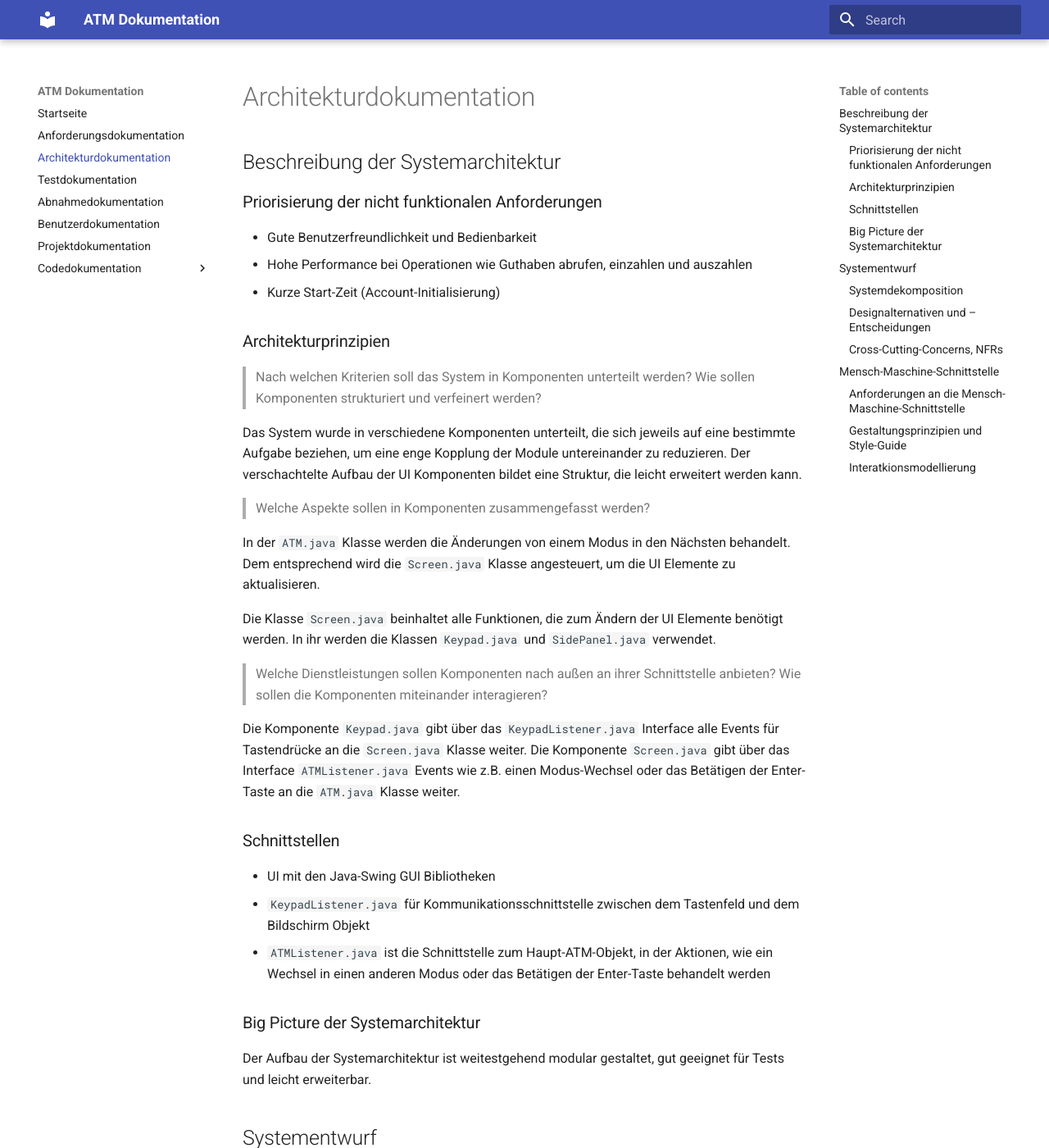
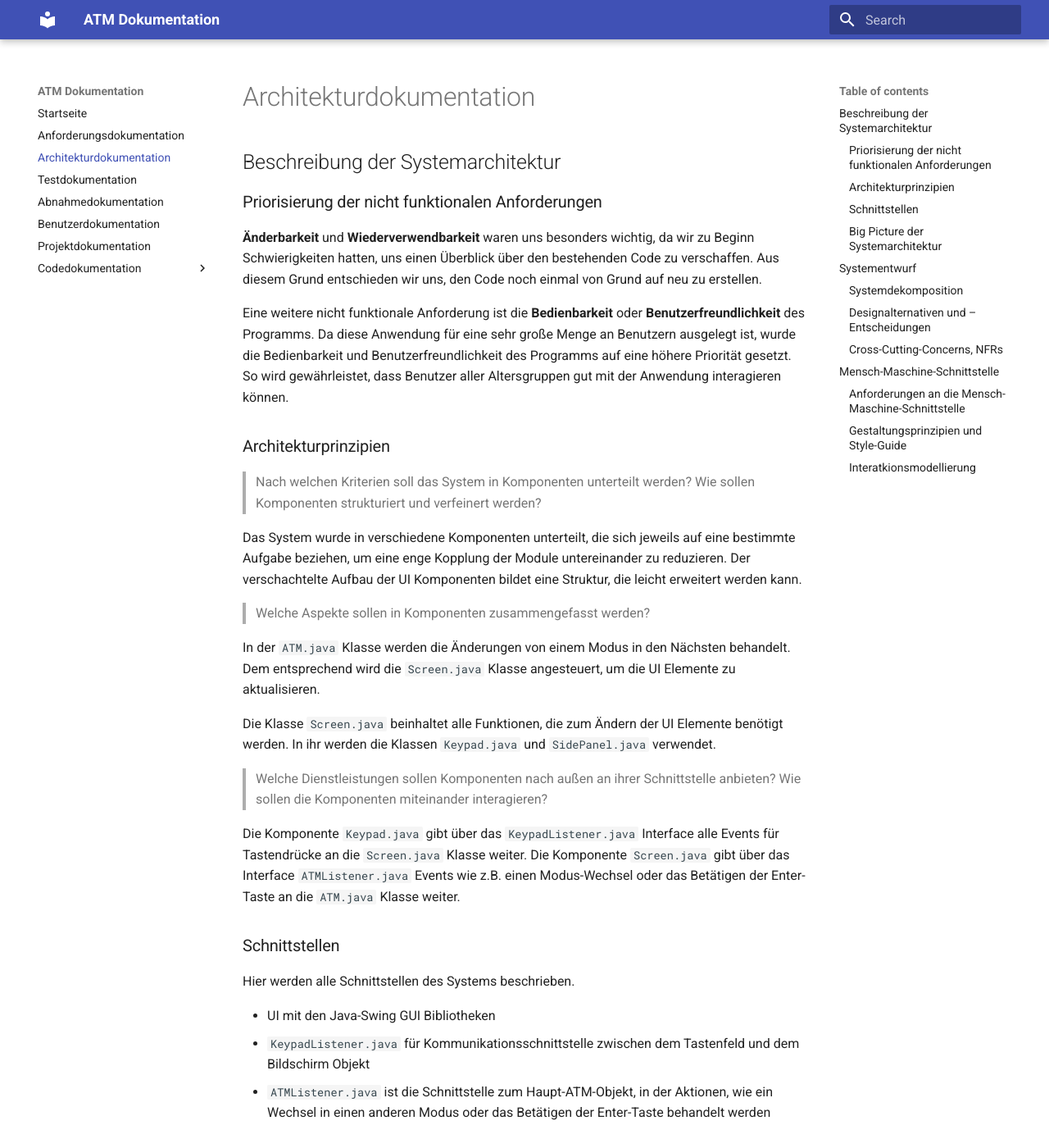
Before and after one commit to Halfpipe-SD/ATM, an MkDocs documentation site: the page built from docs/docs/architecture-docs.md, in a window 1280 px wide and 1400 px high. Shown: the whole window at 82% size. Built offline with MkDocs 1.6.1 and Material for MkDocs 9.7.7, drawn with Linux system fonts in a browser that asks for light colours; some of the changed text lies outside the part shown.

Commit message:
Verbesserung der Priorisierung der nicht funktionalen Anforderungen und refactoring der admin view

```diff
--- a/docs/docs/architecture-docs.md
+++ b/docs/docs/architecture-docs.md
@@ -4,9 +4,9 @@
 
 ### Priorisierung der nicht funktionalen Anforderungen
 
-- Gute Benutzerfreundlichkeit und Bedienbarkeit
-- Hohe Performance bei Operationen wie Guthaben abrufen, einzahlen und auszahlen
-- Kurze Start-Zeit (Account-Initialisierung)
+**Änderbarkeit** und **Wiederverwendbarkeit** waren uns besonders wichtig, da wir zu Beginn Schwierigkeiten hatten, uns einen Überblick über den bestehenden Code zu verschaffen. Aus diesem Grund entschieden wir uns, den Code noch einmal von Grund auf neu zu erstellen.
+
+Eine weitere nicht funktionale Anforderung ist die **Bedienbarkeit** oder **Benutzerfreundlichkeit** des Programms. Da diese Anwendung für eine sehr große Menge an Benutzern ausgelegt ist, wurde die Bedienbarkeit und Benutzerfreundlichkeit des Programms auf eine höhere Priorität gesetzt. So wird gewährleistet, dass Benutzer aller Altersgruppen gut mit der Anwendung interagieren können.
 
 ### Architekturprinzipien
 
@@ -31,19 +31,23 @@ Die Komponente `Screen.java` gibt über das Interface `ATMListener.java` Events
 
 ### Schnittstellen
 
+Hier werden alle Schnittstellen des Systems beschrieben.
+
 - UI mit den Java-Swing GUI Bibliotheken
 - `KeypadListener.java` für Kommunikationsschnittstelle zwischen dem Tastenfeld und dem Bildschirm Objekt
 - `ATMListener.java` ist die Schnittstelle zum Haupt-ATM-Objekt, in der Aktionen, wie ein Wechsel in einen anderen Modus oder das Betätigen der Enter-Taste behandelt werden
 
 ### Big Picture der Systemarchitektur
 
-Der Aufbau der Systemarchitektur ist weitestgehend modular gestaltet, gut geeignet für Tests und leicht erweiterbar.
+Der Aufbau der Systemarchitektur ist weitestgehend modular gestaltet und ist hier in einem Klassendiagramm dargestellt.
+
+TODO Klassendiagram
 
 ## Systementwurf
 
 ### Systemdekomposition
 
-Im Folgenden Abschnitt werden die einzelnen Komponenten des Systems und ihre Funktionen beschrieben.
+Im folgenden Abschnitt werden die einzelnen Komponenten des Systems und ihre Funktionen beschrieben.
 
 Das System lässt sich hauptsächlich durch die Bestandteile `Guthaben anzeigen`, `Geld abheben` und `Geld einzahlen` beschreiben. Zusätzlich gibt es ein `Menü` eine `Admin-Ansicht` und eine `Login`, sowie eine `Logout` Funktion.
 
```
Also changed, not shown: 1 other file.
